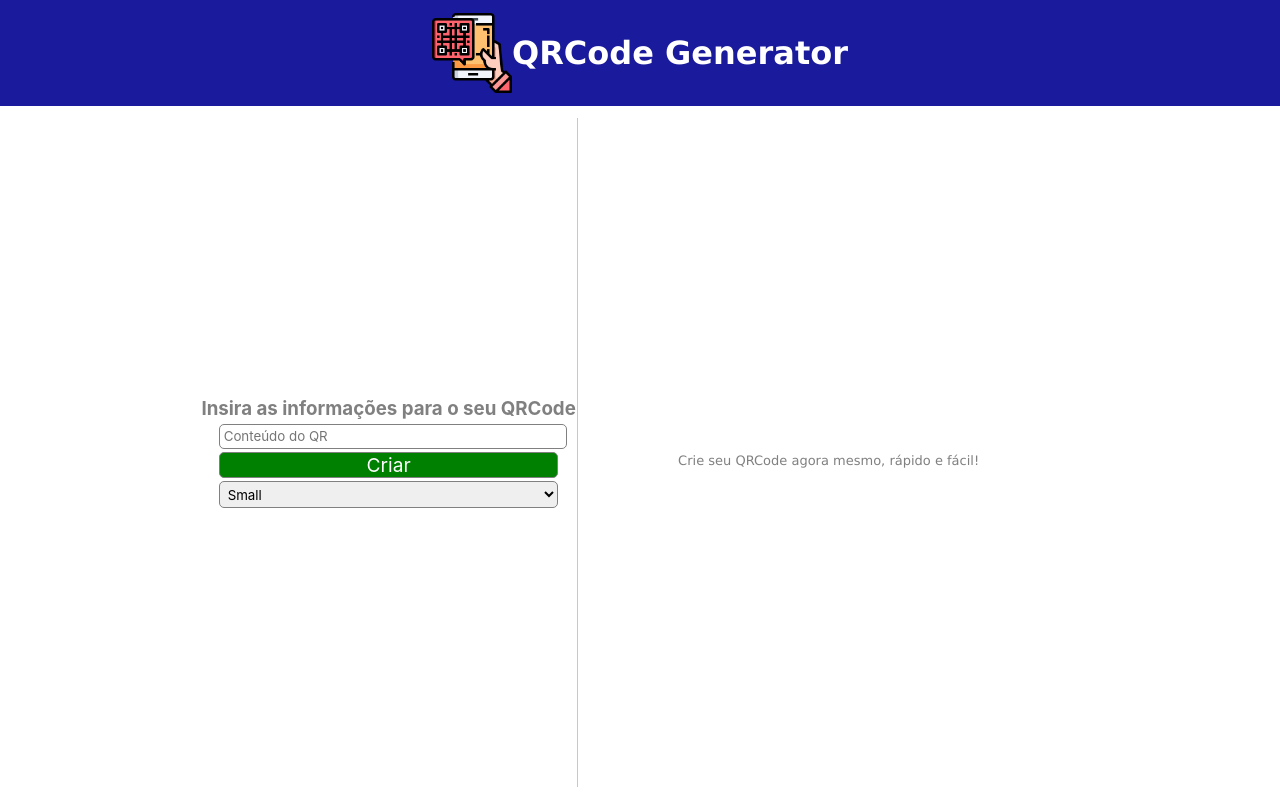
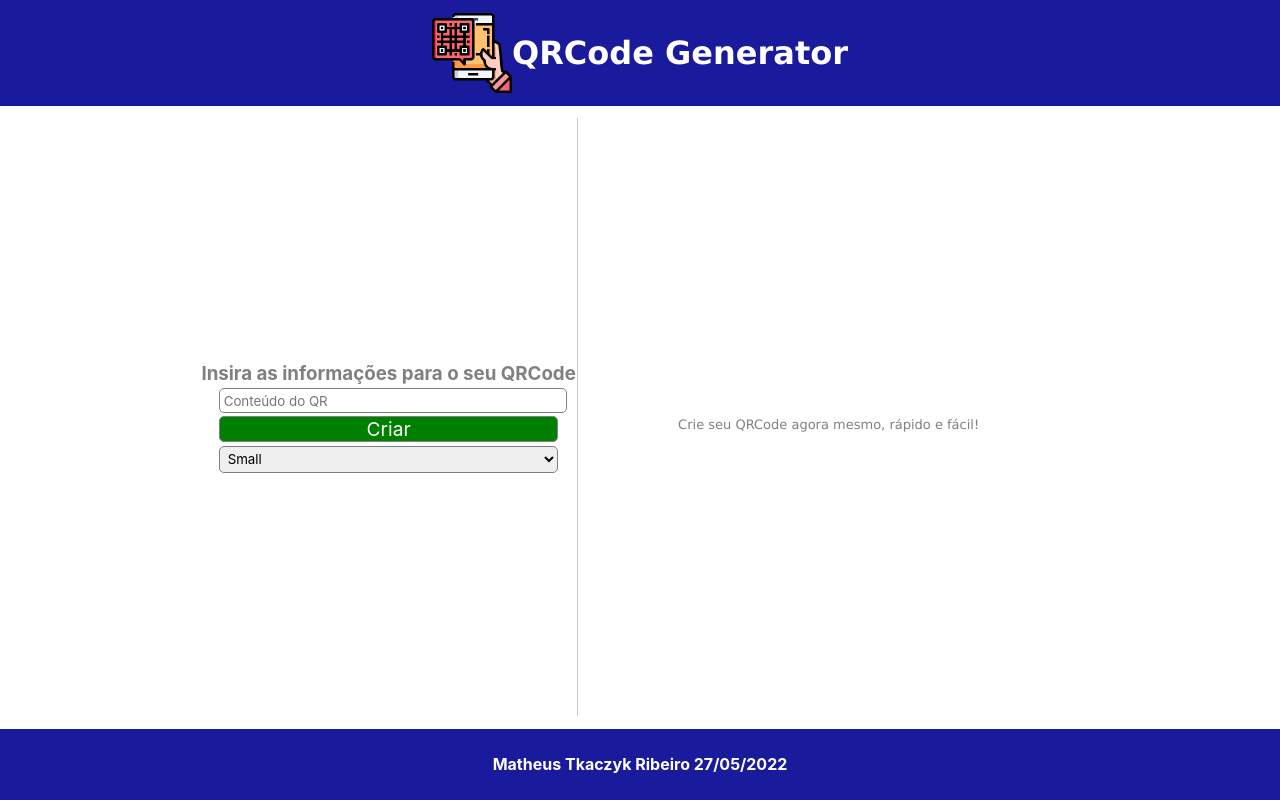
Before and after one commit to matheustkaczyk/qrcode-generator, a React (Vite) app: page / in a window 1280 px wide. Built offline with nearby package versions, Linux system fonts and the light colour scheme.

Commit message:
feat: componentizado footer, renderizando o mesmo na tela

```diff
--- a/src/App.scss
+++ b/src/App.scss
@@ -96,3 +96,9 @@ main {
     }
   }
 }
+
+footer {
+  color: white;
+  font-weight: bolder;
+  padding: 2%;
+}
--- a/src/App.tsx
+++ b/src/App.tsx
@@ -6,6 +6,7 @@ import Header from './components/Header';
 import Input from './components/Input';
 import Button from './components/Button';
 import Select from './components/Select';
+import Footer from './components/Footer';
 
 function App() {
   const [url, setUrl] = useState('');
@@ -76,6 +77,7 @@ function App() {
           { url === '' ? <p>Crie seu QRCode agora mesmo, rápido e fácil!</p> : <p>Baixe seu QRCode clicando na imagem acima</p> }
         </div>
       </main>
+      <Footer />
     </div>
   )
 }
--- /dev/null
+++ b/src/components/Footer/index.tsx
@@ -0,0 +1,9 @@
+const Footer = () => {
+  return (
+    <footer>
+      <p>Matheus Tkaczyk Ribeiro 27/05/2022</p>
+    </footer>
+  )
+}
+
+export default Footer;
```
